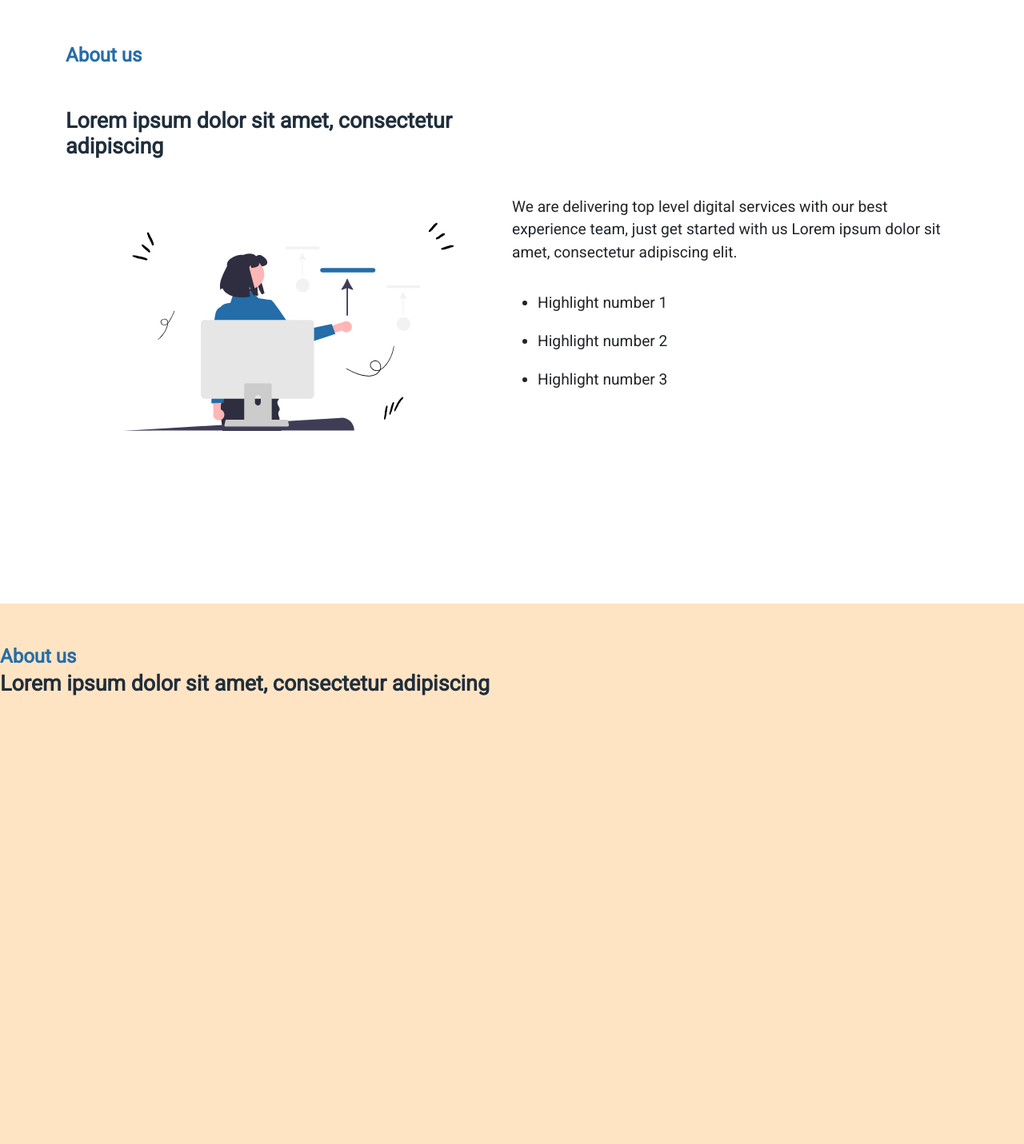
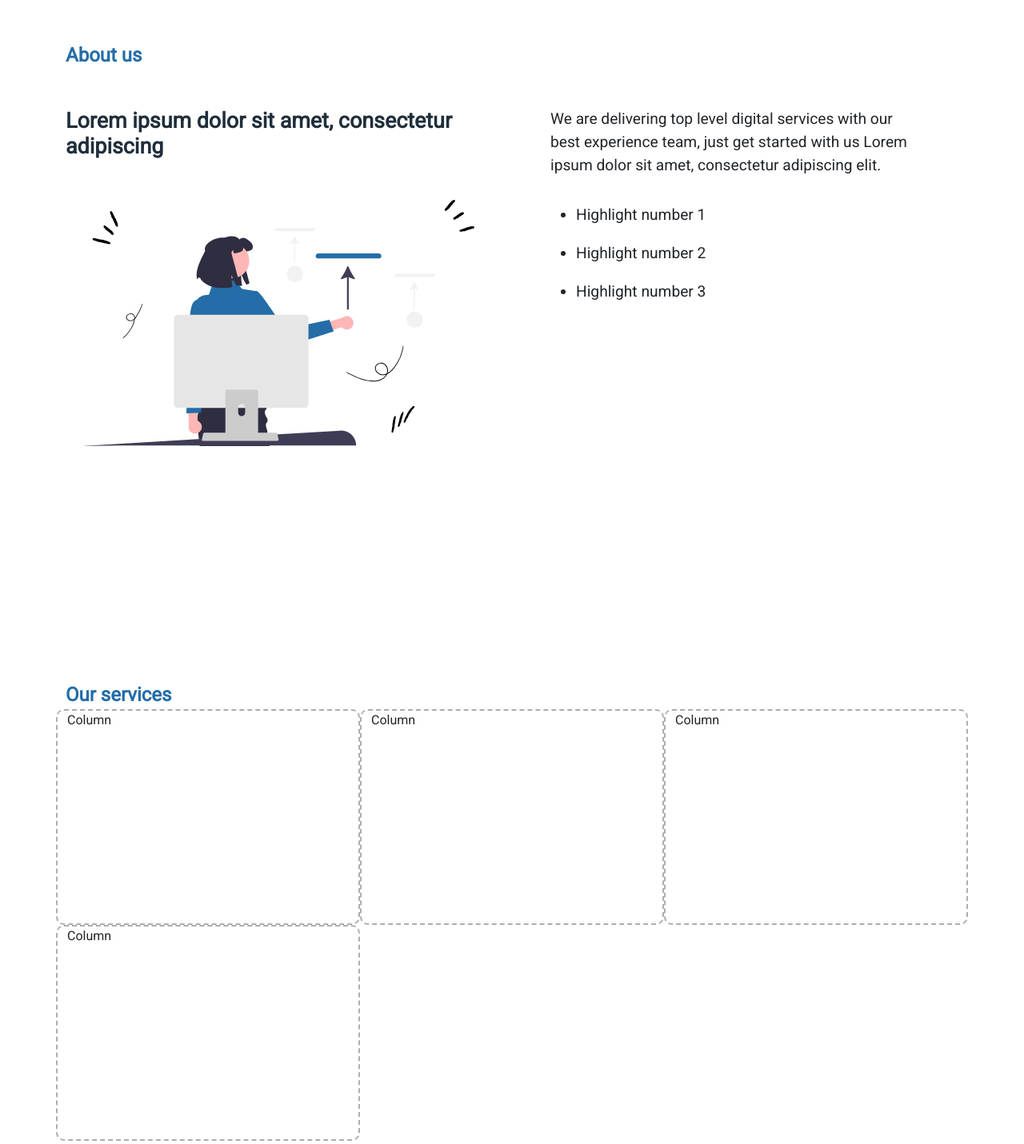
Before and after one commit to Freelancers007/Reapscore, a website built with Parcel: page index.html in a window 1280 px wide. Shown: the part 913-2344 px from the top of the page at 80% size. Built offline with nearby package versions, Linux system fonts and the light colour scheme.

Commit message:
my changes

```diff
--- a/index.html
+++ b/index.html
@@ -1,13 +1,17 @@
 <!DOCTYPE html>
 <html lang="en">
-
   <head>
     <meta charset="UTF-8" />
     <meta http-equiv="X-UA-Compatible" content="IE=edge" />
     <meta name="viewport" content="width=device-width, initial-scale=1.0" />
-  <link href="https://cdn.jsdelivr.net/npm/bootstrap@5.0.2/dist/css/bootstrap.min.css" rel="stylesheet" />
-  <link href="https://fonts.googleapis.com/css2?family=Poppins:wght@400&family=Roboto:wght@400&display=swap"
-    rel="stylesheet" />
+    <link
+      href="https://cdn.jsdelivr.net/npm/bootstrap@5.0.2/dist/css/bootstrap.min.css"
+      rel="stylesheet"
+    />
+    <link
+      href="https://fonts.googleapis.com/css2?family=Poppins:wght@400&family=Roboto:wght@400&display=swap"
+      rel="stylesheet"
+    />
     <link rel="stylesheet" href="./styles/style.css" />
     <link rel="stylesheet" href="https://fonts.googleapis.com/css?" />
     <script src="https://cdn.jsdelivr.net/npm/bootstrap@5.0.2/dist/js/bootstrap.bundle.min.js"></script>
@@ -18,23 +22,51 @@
   <body>
     <!-- Start of nav bar -->
     <div id="navbar">
-    <nav class="navbar p-1 navbar-expand-lg position navbar-light bg-light navbar-shadow">
-      <a class="navbar-brand" href="#home"><img src="./assets/logo full.png" /></a>
-      <button class="navbar-toggler" type="button" data-bs-toggle="collapse" data-bs-target="#navbarTogglerDemo01"
-        aria-controls="navbarTogglerDemo01" aria-expanded="false" aria-label="Toggle navigation">
+      <nav
+        class="navbar p-1 navbar-expand-lg position navbar-light bg-light navbar-shadow"
+      >
+        <a class="navbar-brand" href="#home"
+          ><img src="./assets/logo full.png"
+        /></a>
+        <button
+          class="navbar-toggler"
+          type="button"
+          data-bs-toggle="collapse"
+          data-bs-target="#navbarTogglerDemo01"
+          aria-controls="navbarTogglerDemo01"
+          aria-expanded="false"
+          aria-label="Toggle navigation"
+        >
           <span class="navbar-toggler-icon"></span>
         </button>
-      <div class="collapse navbar-collapse justify-content-end" id="navbarTogglerDemo01">
+        <div
+          class="collapse navbar-collapse justify-content-end"
+          id="navbarTogglerDemo01"
+        >
           <ul class="navbar-nav nav-container">
             <li class="nav-item">
-            <a class="nav-link active" href="#home" onclick="event.preventDefault(); scrollSmoothTo('home')">Home</a>
+              <a
+                class="nav-link active"
+                href="#home"
+                onclick="event.preventDefault(); scrollSmoothTo('home')"
+                >Home</a
+              >
             </li>
             <li class="nav-item">
-            <a class="nav-link" href="#aboutUs" onclick="event.preventDefault(); scrollSmoothTo('aboutUs')">About us</a>
+              <a
+                class="nav-link"
+                href="#aboutUs"
+                onclick="event.preventDefault(); scrollSmoothTo('aboutUs')"
+                >About us</a
+              >
             </li>
             <li class="nav-item">
-            <a class="nav-link" href="#services"
-              onclick="event.preventDefault(); scrollSmoothTo('services')">Services</a>
+              <a
+                class="nav-link"
+                href="#services"
+                onclick="event.preventDefault(); scrollSmoothTo('services')"
+                >Services</a
+              >
             </li>
           </ul>
           <div class="navbar-nav">
@@ -47,7 +79,7 @@
     </div>
     <!-- end of nav bar -->
 
-  <section id="home" class="container-lg  pt-5">
+    <section id="home" class="container-lg pt-5">
       <div class="align-items-center justify-content-between section-body">
         <div class="col">
           <span class="home-title display-1">
@@ -61,7 +93,10 @@
             </span>
           </div>
           <button class="btn col-md-6 col-lg-6 home-action">
-          Get In Touch<img style="padding-inline: 20px" src="./assets/Arrow 1.svg" />
+            Get In Touch<img
+              style="padding-inline: 20px"
+              src="./assets/Arrow 1.svg"
+            />
           </button>
         </div>
         <div class="home-image d-none d-lg-block d-xl-block">
@@ -70,16 +105,16 @@
       </div>
     </section>
 
-  <section id="aboutUs" class="container pt-5">
+    <!-- <section id="aboutUs" class="container pt-5">
     <div class="section-title pt-5 w-50">
       About us
-      <span class="aboutus-title display-5 mt-lg-5">
+    </div>
+    <div class="align-items-center justify-content-center d-lg-flex">
+      <div class="col-lg-6 flex-column  d-lg-flex align-items-center justify-content-center">
+        <div class="aboutus-title display-5 mt-lg-5 mb-lg-5">
           Lorem ipsum dolor sit amet, consectetur adipiscing
-      </span>
         </div>
-    <div class="flex-row">
-      <div class="col-lg-6 d-none d-lg-flex align-items-center justify-content-center">
-        <img src="/assets/Group 2.svg" class="section-image" alt="" />
+        <img src="/assets/Group 2.svg" class="section-image d-lg-block d-none " alt="" />
       </div>
       <div class="aboutus-content">
         <span>
@@ -94,17 +129,45 @@
         </ul>
       </div>
     </div>
+  </section> -->
+
+    <section id="aboutUs" class="container pt-5">
+      <div class="section-title pt-5 w-50">About us</div>
+      <div class="align-items-start justify-content-center d-lg-flex mt-5">
+        <div
+          class="col-lg-6 flex-column d-lg-flex align-items-center justify-content-center"
+        >
+          <div class="aboutus-title display-5 mb-5">
+            Lorem ipsum dolor sit amet, consectetur adipiscing
+          </div>
+          <div class="d-none d-lg-flex">
+            <img class="section-image" src="/assets/Group 2.svg" />
+          </div>
+        </div>
+        <div class="aboutus-content px-md-5">
+          <span>
+            We are delivering top level digital services with our best
+            experience team, just get started with us Lorem ipsum dolor sit
+            amet, consectetur adipiscing elit.
+          </span>
+          <ul class="highlight-list">
+            <li>Highlight number 1</li>
+            <li>Highlight number 2</li>
+            <li>Highlight number 3</li>
+          </ul>
+        </div>
+      </div>
     </section>
 
-  <section id="services">
-    <div class="section-title pt-5">
-      About us
-      <span class="aboutus-title display-5">
-        Lorem ipsum dolor sit amet, consectetur adipiscing
-      </span>
+    <section id="services" class="container pt-5">
+      <div class="section-title pt-5">Our services</div>
+      <div class="row row-cols-3">
+        <div class="col services-card">Column</div>
+        <div class="col services-card">Column</div>
+        <div class="col services-card">Column</div>
+        <div class="col services-card">Column</div>
       </div>
     </section>
   </body>
   <script src="./scripts/script.js"></script>
-
 </html>
--- a/styles/style.css
+++ b/styles/style.css
@@ -18,8 +18,10 @@ body {
 }
 
 .navbar-shadow {
-  -webkit-box-shadow: 0 4px 12px 0 rgba(0, 0, 0, 0.07), 0 2px 4px rgba(0, 0, 0, 0.05);
-  -moz-box-shadow: 0 4px 12px 0 rgba(0, 0, 0, 0.07), 0 2px 4px rgba(0, 0, 0, 0.05);
+  -webkit-box-shadow: 0 4px 12px 0 rgba(0, 0, 0, 0.07),
+    0 2px 4px rgba(0, 0, 0, 0.05);
+  -moz-box-shadow: 0 4px 12px 0 rgba(0, 0, 0, 0.07),
+    0 2px 4px rgba(0, 0, 0, 0.05);
   box-shadow: 0 4px 12px 0 rgba(0, 0, 0, 0.07), 0 2px 4px rgba(0, 0, 0, 0.05);
 }
 
@@ -80,7 +82,11 @@ body {
 }
 
 section {
-  height: 100vh;
+  min-height: 100vh;
+}
+
+#home {
+  height: 100vh !important;
 }
 
 .section-body {
@@ -104,7 +110,8 @@ section {
 }
 
 .home-action:hover img {
-  -webkit-animation: slide-right 1s cubic-bezier(0.25, 0.46, 0.45, 0.94) infinite both;
+  -webkit-animation: slide-right 1s cubic-bezier(0.25, 0.46, 0.45, 0.94)
+    infinite both;
   animation: slide-right 1s cubic-bezier(0.25, 0.46, 0.45, 0.94) infinite both;
 }
 
@@ -142,7 +149,8 @@ section {
 }
 
 .section-image {
-  height: 80%;
+  width: 95%;
+  height: auto;
 }
 
 .aboutus-title {
@@ -171,8 +179,12 @@ section {
   line-height: 48px;
 }
 
-#services {
-  background-color: bisque;
+.services-card {
+  /* width: 300px; */
+  height: 270px;
+  border: 2px dashed #aeaeae;
+  border-radius: 10px;
+  /* flex-grow: 1; */
 }
 
 @-webkit-keyframes slide-right {
```
Lines whose indentation alone changed are shown as unchanged.
